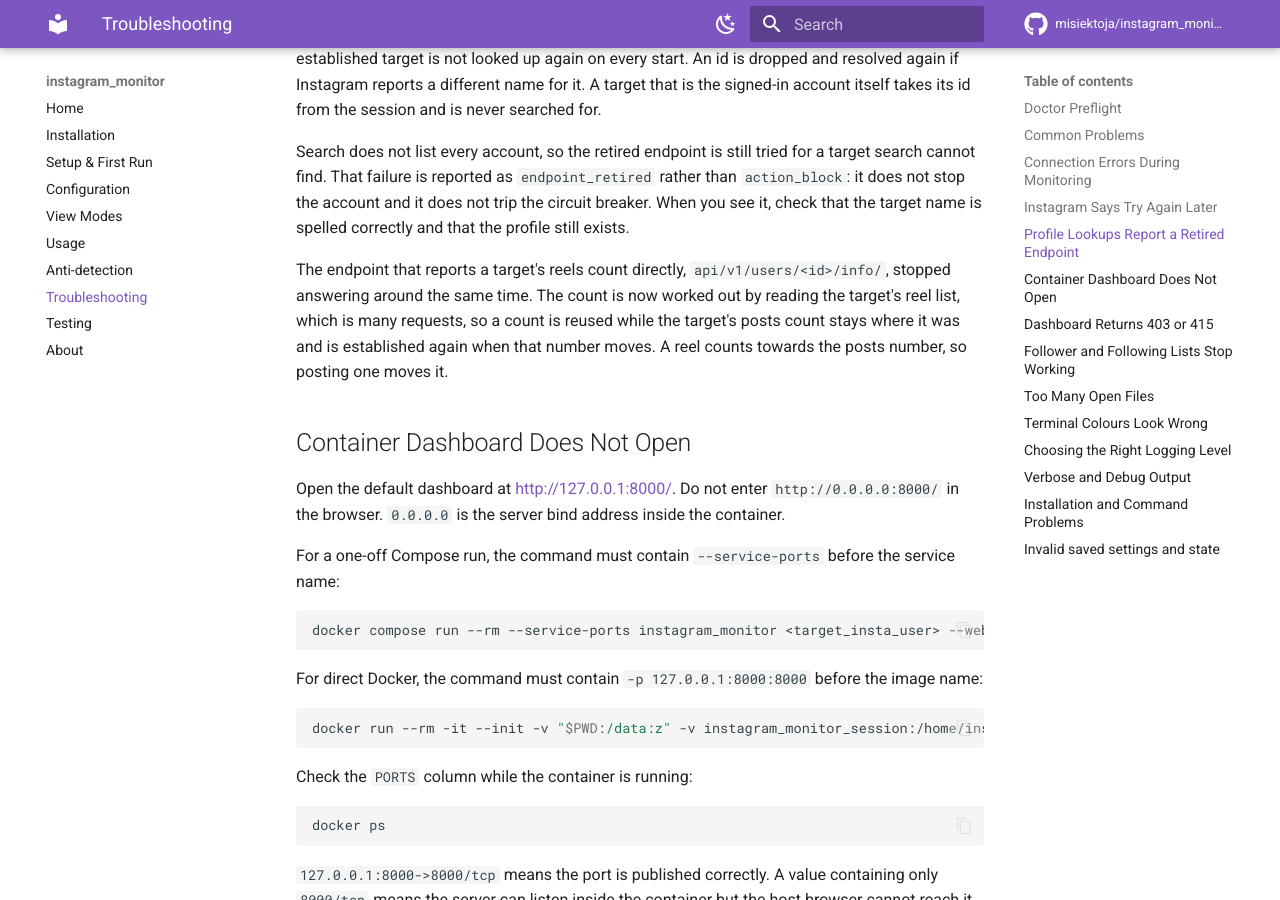
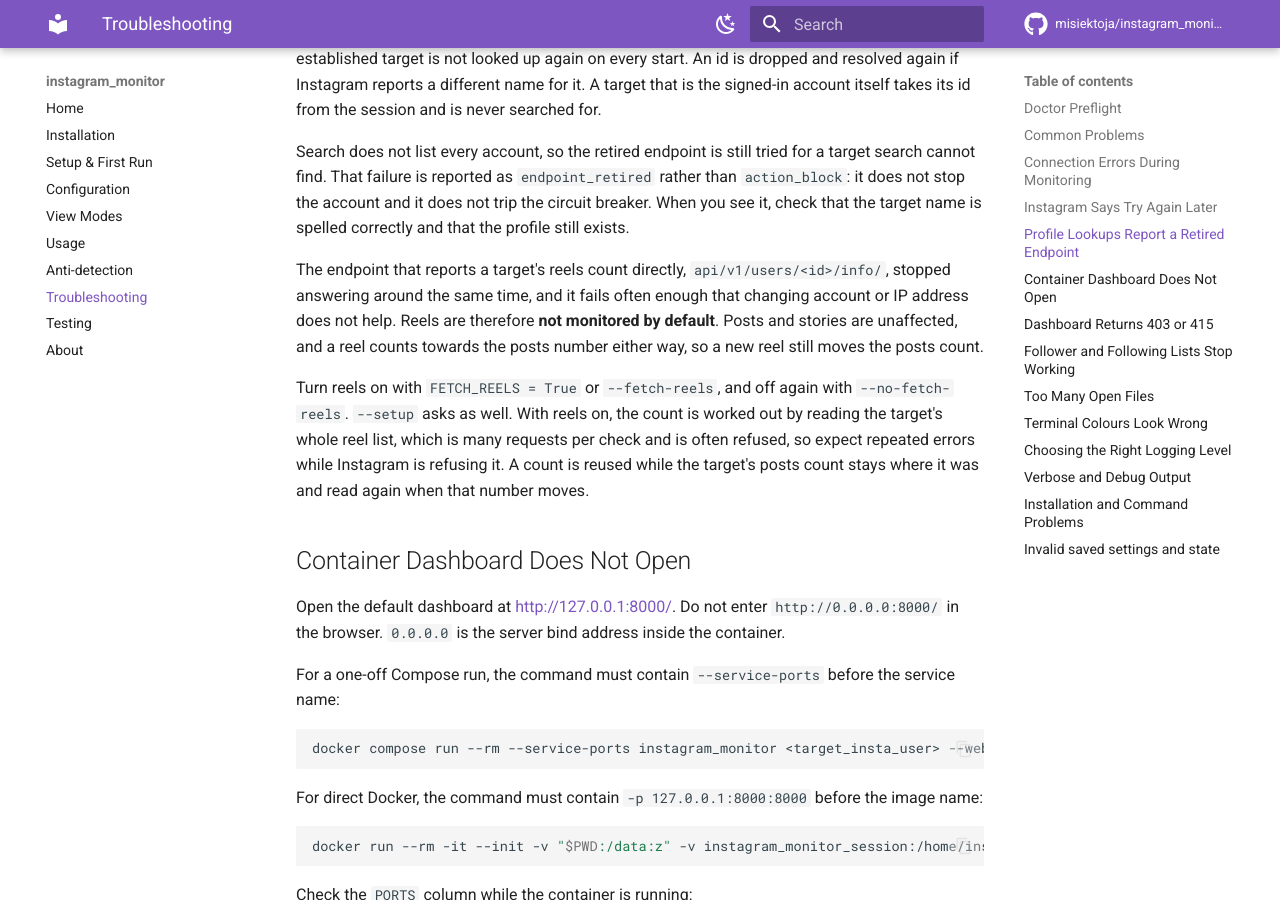
Before and after one commit to misiektoja/instagram_monitor, an MkDocs documentation site: the page built from docs/troubleshooting.md, in a window 1280 px wide and 900 px high, scrolled down 4345 px. Built offline with MkDocs 1.6.1 and Material for MkDocs 9.7.7, drawn with Linux system fonts in a browser that asks for light colours; comment, search, counter and statistics services are not loaded.

Commit message:
docs(troubleshooting): say reels are off by default and how to turn them on

```diff
--- a/docs/troubleshooting.md
+++ b/docs/troubleshooting.md
@@ -99,7 +99,9 @@ A signed-in run now resolves the target's user id through Instagram's search and
 
 Search does not list every account, so the retired endpoint is still tried for a target search cannot find. That failure is reported as `endpoint_retired` rather than `action_block`: it does not stop the account and it does not trip the circuit breaker. When you see it, check that the target name is spelled correctly and that the profile still exists.
 
-The endpoint that reports a target's reels count directly, `api/v1/users/<id>/info/`, stopped answering around the same time. The count is now worked out by reading the target's reel list, which is many requests, so a count is reused while the target's posts count stays where it was and is established again when that number moves. A reel counts towards the posts number, so posting one moves it.
+The endpoint that reports a target's reels count directly, `api/v1/users/<id>/info/`, stopped answering around the same time, and it fails often enough that changing account or IP address does not help. Reels are therefore **not monitored by default**. Posts and stories are unaffected, and a reel counts towards the posts number either way, so a new reel still moves the posts count.
+
+Turn reels on with `FETCH_REELS = True` or `--fetch-reels`, and off again with `--no-fetch-reels`. `--setup` asks as well. With reels on, the count is worked out by reading the target's whole reel list, which is many requests per check and is often refused, so expect repeated errors while Instagram is refusing it. A count is reused while the target's posts count stays where it was and read again when that number moves.
 
 <a id="container-dashboard-does-not-open"></a>
 ## Container Dashboard Does Not Open
```
Also changed, not shown: docs/configuration.md (+1 -1 lines).
